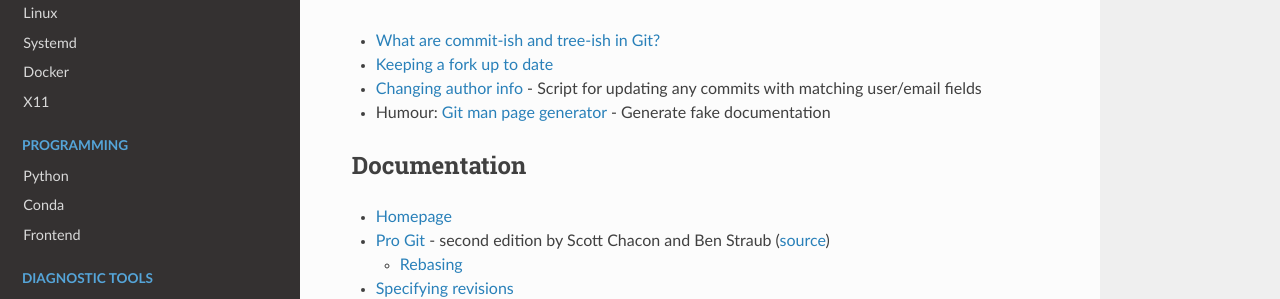
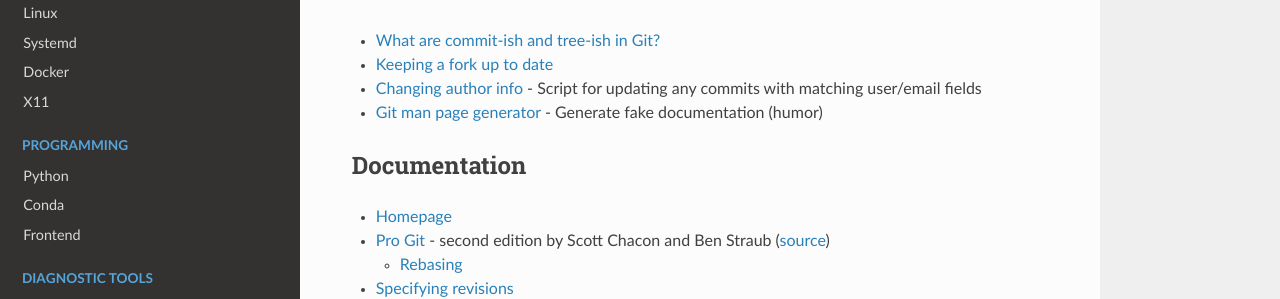
Before and after one commit to heterotopian/technotes, a Sphinx documentation site: the page built from source/git/resource.rst, in a window 1280 px wide. Shown: the part 131-430 px from the top of the page. Built offline with Sphinx 7.4.7 and the Read the Docs theme 2.0.0, drawn with Linux system fonts in a browser that asks for light colours.

Commit message:
Minor changes

```diff
--- a/source/git/resource.rst
+++ b/source/git/resource.rst
@@ -9,8 +9,8 @@
 - `Keeping a fork up to date <https://philna.sh/blog/2018/08/21/git-commands-to-keep-a-fork-up-to-date/>`_
 - `Changing author info <https://help.github.com/articles/changing-author-info/>`_ -
   Script for updating any commits with matching user/email fields
-- Humour: `Git man page generator <https://git-man-page-generator.lokaltog.net/>`_ -
-  Generate fake documentation
+- `Git man page generator <https://git-man-page-generator.lokaltog.net/>`_ -
+  Generate fake documentation (humor)
 
 Documentation
 =============
```
